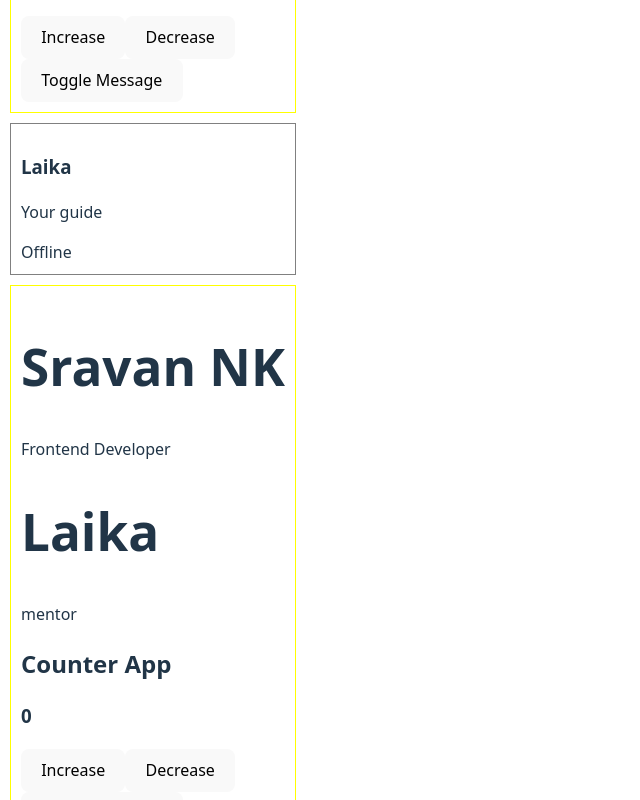
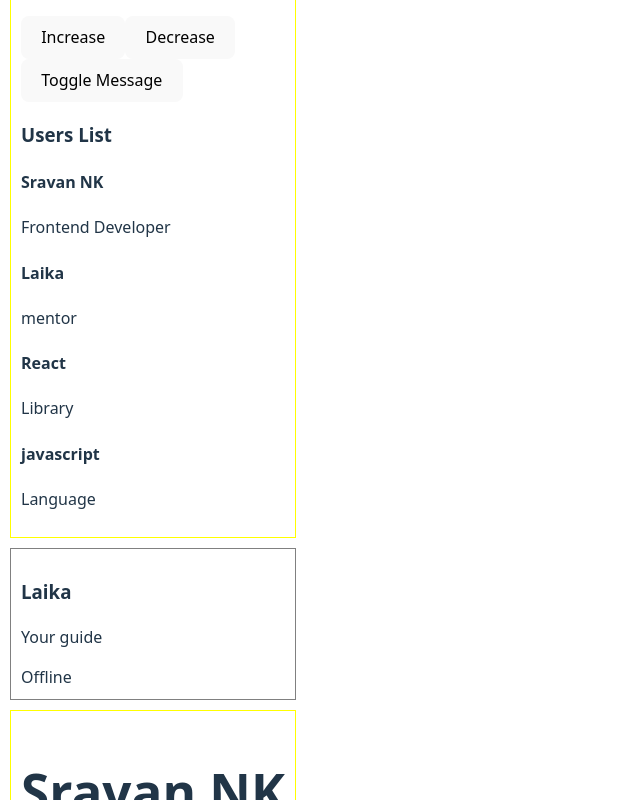
Before and after one commit to sravannk21/frontend-learning, a React (Vite) app in the folder React/react-app/: page / in a window 1280 px wide. Shown: the part 620-1420 px from the top of the page, without its empty margins (0-640 px from the left). Built offline with nearby package versions, Linux system fonts and the light colour scheme.

Commit message:
Implimented UserList component with dynamic rendering

```diff
--- a/React/react-app/src/App.jsx
+++ b/React/react-app/src/App.jsx
@@ -1,6 +1,7 @@
 import Profile from "./Profile";
 import Counter from "./counter";
 import Toggle from "./Toggle";
+import UserList from "./UserList";
 function Card(props) {
   return (
     <div>
@@ -17,6 +18,7 @@ function Card(props) {
         <Profile name="Laika" role="mentor"/>
         <Counter />
         <Toggle/>
+        <UserList/>
       </section>
 
     </div>
--- /dev/null
+++ b/React/react-app/src/UserList.jsx
@@ -0,0 +1,21 @@
+function UserList(){
+    const users = [
+        {id: 1, name: "Sravan NK", role: "Frontend Developer"},
+        {id: 2, name: "Laika", role: "mentor"},
+        {id: 3, name: "React", role: "Library"},
+        {id: 4, name: "javascript", role: "Language"}
+    ]
+    return(
+        <div>
+            <h3>Users List</h3>
+
+            { users.map((user) => (
+                <div key={ user.id }>
+                    <h4>{ user.name }</h4>
+                    <p>{ user.role }</p>
+                </div>
+            )) }
+        </div>
+    )
+}
+export default UserList
```
